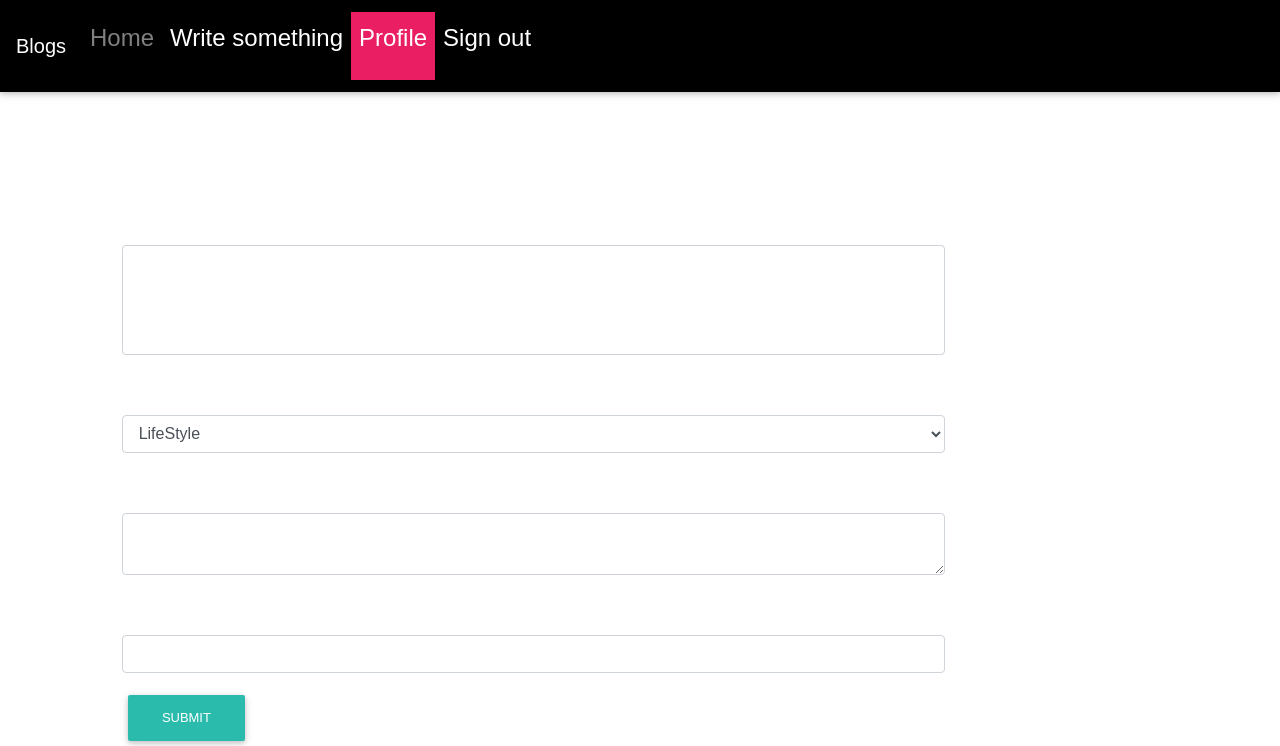
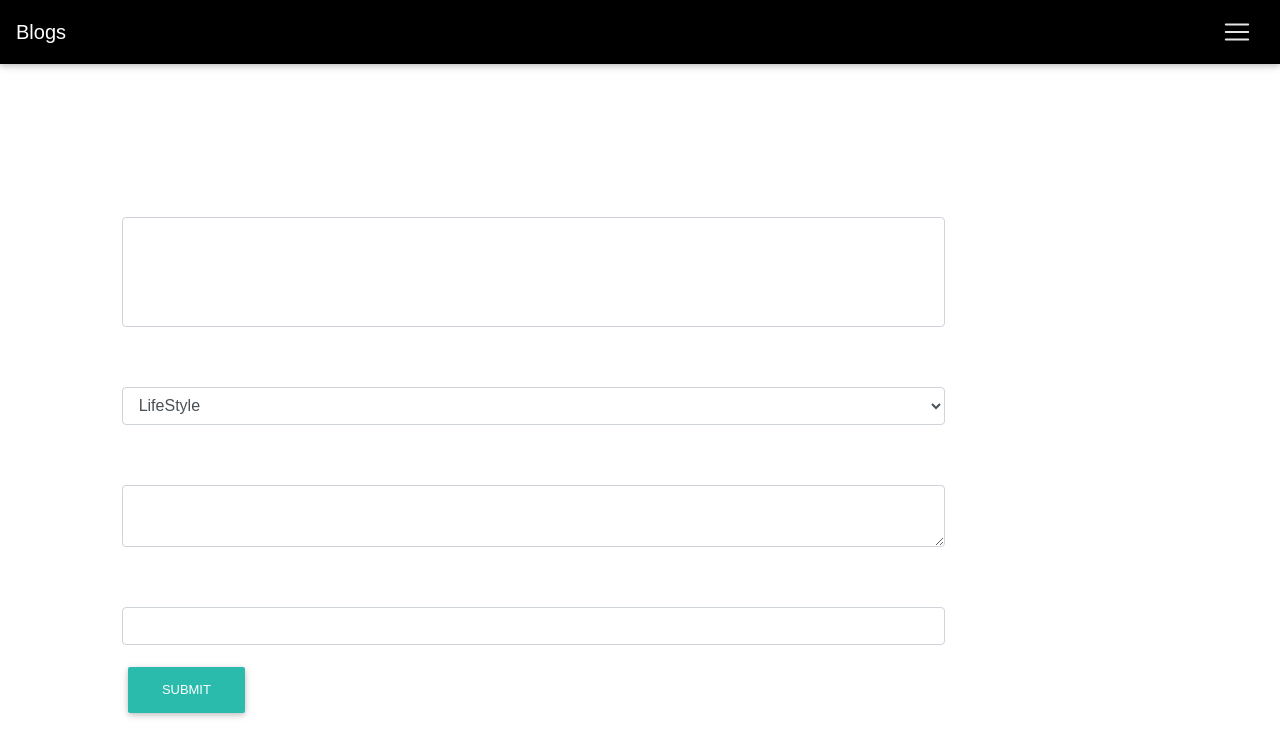
Before and after one commit to Nelsonkioko/Blogs, a Flask app: page /blog/new in a window 1280 px wide. Shown: the top 746 px of the page. Run offline with Flask 2, Linux system fonts and the light colour scheme; the visitor is signed in with stand-in values (Sample User, id 1); data comes from the database, SQL or seed files in the repository; some libraries are stand-ins or nearby versions.

Commit message:
add styling

```diff
--- a/app/main/views.py
+++ b/app/main/views.py
@@ -109,7 +109,7 @@ def comment_review(id):
     db.session.add(new_post)
     db.session.commit()
 
-  post = 'Share Your Sentiments'
+  post = 'Pour your heart out'
   user=User.query.get(id)
   comments = Comment.query.filter_by(topic=blog.id).all()
   if blog is None:
--- a/app/templates/navbar.html
+++ b/app/templates/navbar.html
@@ -1,6 +1,6 @@
 <header>
 
-  <nav class="navbar navbar-expand-lg navbar-dark scrolling-navbar">
+  <nav class="navbar navbar-dark scrolling-navbar">
     <a class="navbar-brand" href="#blogs"><strong>Blogs</strong></a>
     <button class="navbar-toggler" type="button" data-toggle="collapse" data-target="#navbarSupportedContent"
       aria-controls="navbarSupportedContent" aria-expanded="false" aria-label="Toggle navigation">
@@ -9,7 +9,7 @@
     <div class="collapse navbar-collapse" id="navbarSupportedContent">
       <ul class="navbar-nav mr-auto">
         <li class="nav-item active"></li>
-          <a class="nav-link" href="/">Home <span class="sr-only">(current)</span></a>
+          <a class="nav-link" href="/">Home <span class="">(current)</span></a>
         </li>
         <li class="nav-item">
           <a class="nav-link" href="/blog/new">Write something</a>
@@ -17,10 +17,10 @@
 
       {% if current_user.is_authenticated %}
 
-      <li class="nav-item pink"><a href="{{url_for('main.profile',uname=current_user.username)}}" class="nav-link"><p>Profile</p></a></li>
+      <li class=""><a href="{{url_for('main.profile',uname=current_user.username)}}" class="nav-link"><p>Profile</p></a></li>
       <li class="nav-item"><a href="{{url_for('auth.logout')}}" class="nav-link"><p>Sign out</p></a></li>
       {% else %}
-      <li class="nav-item pink"><a href="{{url_for('auth.login')}}" class="nav-link"><p>Sign in</p></a></li>
+      <li class=""><a href="{{url_for('auth.login')}}" class="nav-link"><p>Sign in</p></a></li>
       {% endif %}
 
       </ul>
```
Also changed, not shown: app/templates/index.html (+4 -4 lines).
